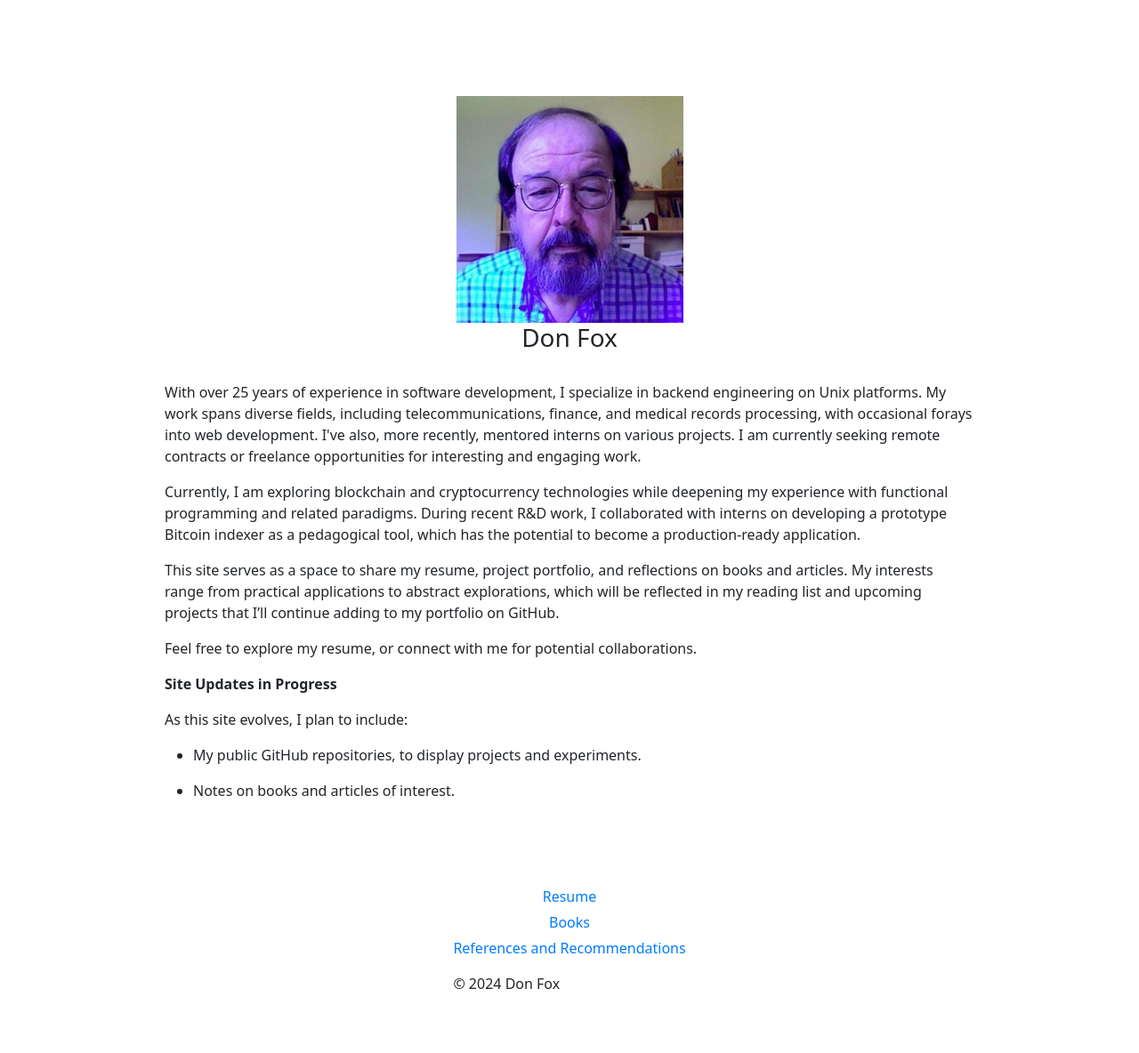
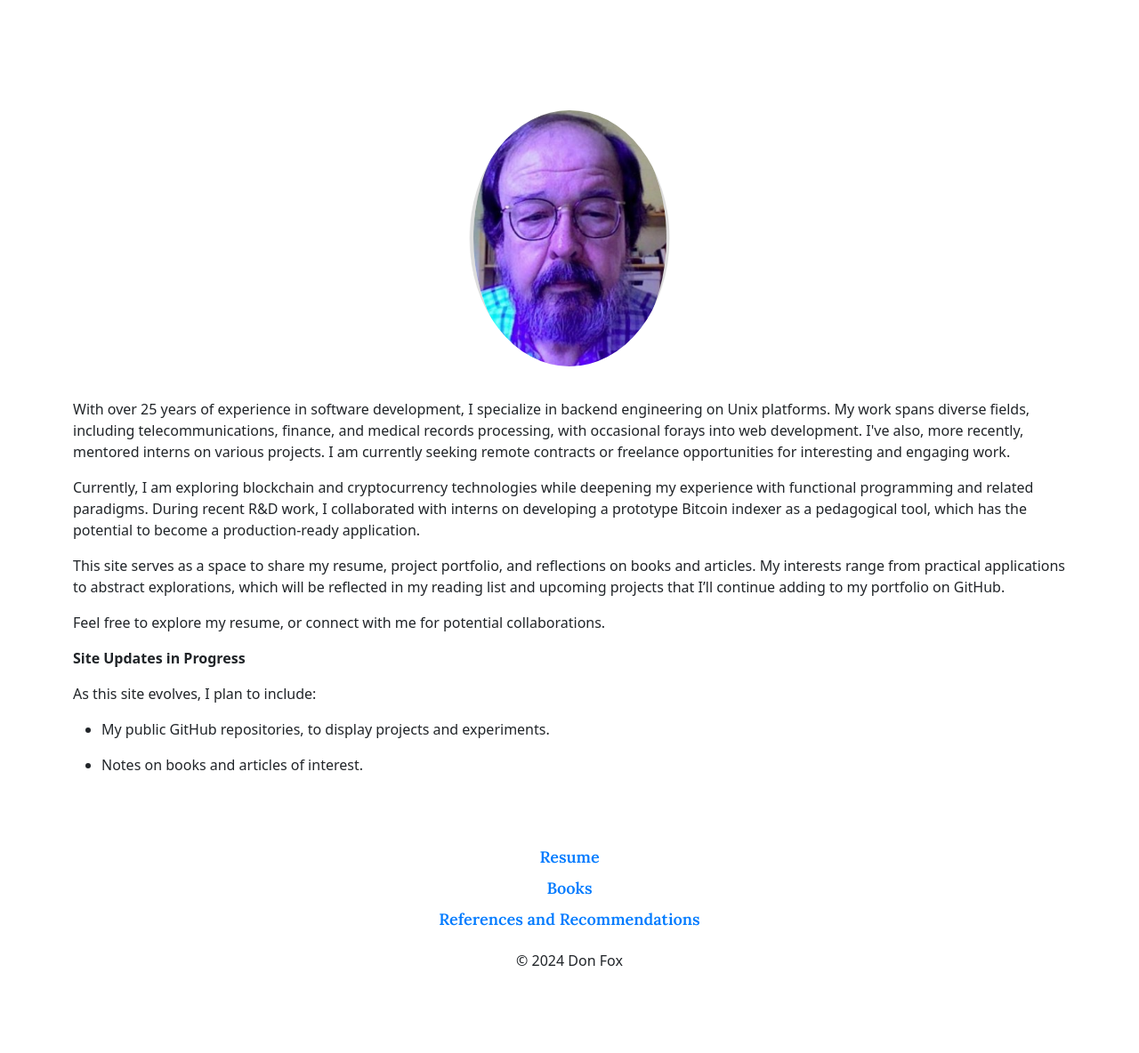
Before and after one commit to donfox/personal_website, a Flask app: page / in a window 1280 px wide. Shown: the whole page at 89% size. After the commit the page ends 1086 px from the top, so only its background shows below. Run offline with Flask 3, Linux system fonts and the light colour scheme; parts of the project's set-up code (start-up, migrations or seed data) failed here and were passed over.

Commit message:
Some cosmetic changes; css and html

```diff
--- a/static/style.css
+++ b/static/style.css
@@ -1,10 +1,10 @@
 /* General Body Styling */
 body {
-  font-family: var(--font-primary);
-  font-size: var(--font-size-base);
-  background: var(--color-bg);
-  color: var(--color-text);
-  line-height: 1.5;
+  font-family: var(--font-primary, 'Merriweather', serif); /* Slightly stronger font */
+  font-size: 18px; /* Larger for better readability */
+  background: var(--color-bg, #ffffff); /* Brighter background for contrast */
+  color: #222; /* Slightly darker for better readability */
+  line-height: 1.6; /* More spacing for easier reading */
   margin: 0;
   padding: 20px;
   display: flex;
@@ -14,24 +14,6 @@ body {
 
 /* Main Container - Centers Content */
 .container {
-  width: 100%;
-  max-w/* General Body Styling */
-body {
-  font-family: var(--font-primary);
-  font-size: var(--font-size-base);
-  background: var(--color-bg);
-  color: var(--color-text);
-  line-height: 1.5;
-  margin: 0;
-  padding: 20px;
-  display: flex;
-  flex-direction: column; /* Organize content vertically */
-  min-height: 100vh; /* Ensure full viewport height */
-}
-
-/* Main Container - Centers Content */
-.container {
-  width: 100%;
   max-width: 950px;
   padding: 20px;
   margin: auto;
@@ -57,17 +39,19 @@ header address {
 .contact {
   text-align: center !important;
 }
+
 .contact p {
   text-align: center !important;
   margin: 5px 0;
 }
 
-/* Underlined Headers */
-h4 {
-  text-align: left;
-  text-decoration: node;
-  margin-top: 20px;
+
+header h1, header h2, header h4 {
+  text-align: center;
+  width: 100%; /* Ensures full width for perfect centering */
+  margin: 10px auto; /* Adds consistent spacing */
 }
+
 
 /* Text and List Styling */
 p, ul, li {
@@ -76,12 +60,35 @@ p, ul, li {
 }
 
 /* Image Styling */
+/* Default Image Styling (For all images EXCEPT Home Page) */
 img {
   display: block;
-  margin: 0 auto;
-  border: 2px solid var(--border-color);
-  border-radius: var(--border-radius);
-  box-shadow: var(--shadow);
+  margin: 20px auto;
+  border-radius: 8px; /* Regular rounded corners for normal images */
+  box-shadow: 0px 2px 5px rgba(0, 0, 0, 0.1);
+  border: 2px solid #ddd;
+  max-width: 90%;
+  height: auto;
+}
+
+/* Specific Styling for Home Page Photo */
+.home-photo {
+  display: block;
+  margin: 20px auto;
+  border-radius: 50%; /* Oval shape */
+  box-shadow: 0px 4px 8px rgba(0, 0, 0, 0.2);
+  border: 4px solid #ddd;
+  width: 250px; /* Keep the width smaller */
+  height: 320px; /* Increase height for an oval */
+  object-fit: cover;
+  overflow: hidden;
+  clip-path: ellipse(50% 45% at 50% 50%); /* Ensures proper oval shape */
+}
+s
+img:hover {
+  border-color: #007bff; /* Changes border to blue on hover */
+  transform: scale(1.05); /* Slight zoom effect */
+  transition: all 0.3s ease-in-out;
 }
 
 /* Flash Messages */
@@ -98,11 +105,27 @@ footer {
   padding: 10px 0;
 }
 
+footer p {
+  text-align: center;
+  margin-top: 10px;
+  display: block; /* Ensures it's treated the same as the links */
+  padding-top: 5px; /* Adds slight spacing for balance */
+}
+
 footer a {
   text-decoration: none;
   color: #007bff;
-  margin: 5px 0; /* Adjust vertical spacing */
-  display: block; /* Stack links vertically */
+  font-size: 18px;
+  font-weight: 600;
+  font-family: 'Lora', serif; /* Ensures footer links use Lora */
+  margin: 8px 0;
+  display: block;
+  transition: color 0.3s ease-in-out;
+}
+
+footer a:hover {
+  text-decoration: underline;
+  color: #0056b3;
 }
 
 footer a:hover {
@@ -117,72 +140,37 @@ footer a:hover {
     width: 90%;
   }
 }
-idth: 950px;
-  padding: 20px;
-  margin: auto;
-  flex: 1; /* Push footer to bottom */
+
+/* Hide unwanted navigation bar on the References page */
+.references-page footer a {
+  display: none !important;
 }
 
-/* Header Content */
-header {
-  text-align: center;
+/* Improve Heading Styles */
+h1, h2, h3, h4 {
+  text-align: left; /* Keeps headings aligned left */
+  font-weight: 700; /* Makes them bold for better distinction */
+  color: #111; /* Darker color for better contrast */
+  margin-top: 25px; /* Adds spacing above headings */
 }
 
-header h1 {
-  margin-bottom: 10px;
+.photo-container {
+  width: 250px;
+  height: 320px;
+  margin: 20px auto;
+  border-radius: 50%;
+  overflow: hidden;
+  border: none; /* No border */
+  box-shadow: none; /* No shadow */
+  display: flex;
+  justify-content: center;
+  align-items: center;
 }
 
-header address {
-  margin-top: 0;
-  font-style: normal;
-  line-height: 1.4;
+/* Home Page Photo - Ensures Proper Fit */
+.home-photo {
+  width: 100%; /* Makes the image fill the oval */
+  height: 100%;
+  object-fit: cover; /* Prevents distortion and ensures a good fit */
+  display: block;
 }
-
-/* Text and List Styling */
-p, ul, li {
-  text-align: left;
-  margin-bottom: 1rem;
-}
-
-/* Image Styling */
-img {
-  display: block;
-  margin: 0 auto;
-  border: 2px solid var(--border-color);
-  border-radius: var(--border-radius);
-  box-shadow: var(--shadow);
-}
-
-/* Flash Messages */
-.flash-messages ul {
-  list-style-type: none; /* Removes bullet points */
-  margin: 0;
-  padding: 0;
-}
-
-/* Footer Styling */
-footer {
-  text-align: center;
-  margin: 20px auto;
-  padding: 10px 0;
-}
-
-footer a {
-  text-decoration: none;
-  color: #007bff;
-  margin: 5px 0; /* Adjust vertical spacing */
-  display: block; /* Stack links vertically */
-}
-
-footer a:hover {
-  text-decoration: underline;
-  color: #0056b3;
-}
-
-/* Media Queries for Small Devices */
-@media (max-width: 768px) {
-  .container {
-    padding: 10px;
-    width: 90%;
-  }
-}
--- a/templates/base.html
+++ b/templates/base.html
@@ -7,6 +7,7 @@
   <link href="https://fonts.googleapis.com/css?family=Roboto" rel="stylesheet">
   <link rel="stylesheet" href="/static/style.css">
   <link href="https://cdn.jsdelivr.net/npm/bootstrap@5.3.0/dist/css/bootstrap.min.css" rel="stylesheet">
+  <link href="https://fonts.googleapis.com/css2?family=Lora:wght@400;600&display=swap" rel="stylesheet">
 </head>
 
 <body>
--- a/templates/index.html
+++ b/templates/index.html
@@ -6,12 +6,13 @@
 {% block content %}
 
 <main>
-  <div class="container">
-    <header><br>
-      <div style="text-align: center;">
-        <img src="static/images/don.jpg" alt="Don Fox's personal photo" height="255" width="255">
-        <h3 class="name-header">Don Fox</h3>
-      </div><br>
+  <header><br>
+    <div class="photo-container">
+        <img src="{{ url_for('static', filename='images/don.jpg') }}"
+             alt="Your Photo"
+             class="home-photo">
+    </div>
+</header>
     </header>
 
     <section class="intro content">
```
Also changed, not shown: templates/references.html (+1 -8 lines).
